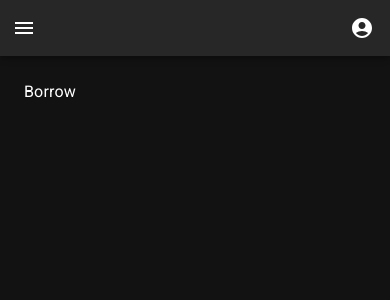
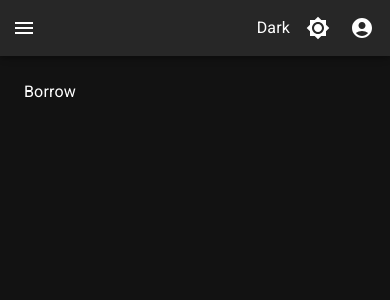
Before and after one commit to akib001/synthefi2.0, a Next.js app: page /borrow in a window 390 px wide. Shown: the top 300 px of the page. Built offline with nearby package versions, Linux system fonts and the light colour scheme; what @badrap/bar-of-progress would draw is missing.

Commit message:
Dark mode switching added

```diff
--- a/components/Layout.js
+++ b/components/Layout.js
@@ -16,8 +16,13 @@ import ListItemIcon from '@mui/material/ListItemIcon';
 import ListItemText from '@mui/material/ListItemText';
 import MenuIcon from '@mui/icons-material/Menu';
 import Toolbar from '@mui/material/Toolbar';
+import Brightness4Icon from '@mui/icons-material/Brightness4';
+import Brightness7Icon from '@mui/icons-material/Brightness7';
 import {mainNavbarItems} from './data/adminNavBarItems';
 import {useRouter} from 'next/router';
+import { useTheme } from '@mui/material/styles';
+import {useContext} from "react";
+import ColorModeCtx from "../store/theme-context";
 
 const drawerWidth = 240;
 
@@ -25,6 +30,9 @@ function Layout(props) {
     const { window } = props;
 
     const router = useRouter();
+    const theme = useTheme();
+
+    const colorMode = useContext(ColorModeCtx)
 
     const [mobileOpen, setMobileOpen] = React.useState(false);
 
@@ -70,46 +78,6 @@ function Layout(props) {
     const handleDrawerToggle = () => {
         setMobileOpen(!mobileOpen);
     };
-
-    const Search = styled('div')(({ theme }) => ({
-        position: 'relative',
-        borderRadius: theme.shape.borderRadius,
-        backgroundColor: alpha(theme.palette.common.white, 0.15),
-        '&:hover': {
-            backgroundColor: alpha(theme.palette.common.white, 0.25),
-        },
-        marginRight: theme.spacing(2),
-        marginLeft: 0,
-        width: '100%',
-        [theme.breakpoints.up('sm')]: {
-            marginLeft: theme.spacing(3),
-            width: 'auto',
-        },
-    }));
-
-    const SearchIconWrapper = styled('div')(({ theme }) => ({
-        padding: theme.spacing(0, 2),
-        height: '100%',
-        position: 'absolute',
-        pointerEvents: 'none',
-        display: 'flex',
-        alignItems: 'center',
-        justifyContent: 'center',
-    }));
-
-    const StyledInputBase = styled(InputBase)(({ theme }) => ({
-        color: 'inherit',
-        '& .MuiInputBase-input': {
-            padding: theme.spacing(1, 1, 1, 0),
-            // vertical padding + font size from searchIcon
-            paddingLeft: `calc(1em + ${theme.spacing(4)})`,
-            transition: theme.transitions.create('width'),
-            width: '100%',
-            [theme.breakpoints.up('md')]: {
-                width: '20ch',
-            },
-        },
-    }));
 
     const drawer = (
         <div>
@@ -177,10 +145,27 @@ function Layout(props) {
                         <MenuIcon />
                     </IconButton>
 
-
                     <Box
                         sx={{ display: 'flex', justifyContent: 'flex-end', width: '100%' }}
                     >
+                        {/*Dark Mode Button*/}
+
+                        <Box
+                            sx={{
+                                display: 'flex',
+                                alignItems: 'center',
+                                justifyContent: 'center',
+                                color: 'text.primary',
+                                borderRadius: 1,
+                                textTransform: 'capitalize'
+                            }}
+                        >
+                            {theme.palette.mode}
+                            <IconButton sx={{ ml: 1 }} onClick={colorMode.toggleColorMode} color="inherit">
+                                {theme.palette.mode === 'dark' ? <Brightness7Icon /> : <Brightness4Icon />}
+                            </IconButton>
+                        </Box>
+
                         <IconButton
                             size="large"
                             edge="end"
--- a/pages/_app.js
+++ b/pages/_app.js
@@ -4,18 +4,12 @@ import Layout from "../components/Layout";
 import Router from 'next/router';
 import {ThemeProvider, createTheme} from '@mui/material/styles';
 import CssBaseline from '@mui/material/CssBaseline';
+import {StyledEngineProvider} from "@mui/material";
+import {ColorModeCtxProvider} from "../store/theme-context";
 
-const darkTheme = createTheme({
-    palette: {
-        mode: 'dark',
-    },
-});
 
 const progress = new ProgressBar({
-    size: 4,
-    color: '#FE595E',
-    className: 'z-50',
-    delay: 100,
+    size: 4, color: '#FE595E', className: 'z-50', delay: 100,
 });
 
 // Router.events.on whenever there is a change on router it dispatches a action
@@ -25,7 +19,10 @@ Router.events.on('routeChangeError', progress.finish);
 
 
 export default function App({Component, pageProps}) {
-    return <ThemeProvider theme={darkTheme}>
-        <CssBaseline/><SnackbarProvider maxSnack={3}><Layout><Component {...pageProps} /></Layout></SnackbarProvider>
-    </ThemeProvider>
+    return <StyledEngineProvider injectFirst>
+        <ColorModeCtxProvider>
+            <CssBaseline/><SnackbarProvider
+            maxSnack={3}><Layout><Component {...pageProps} /></Layout></SnackbarProvider>
+        </ColorModeCtxProvider>
+    </StyledEngineProvider>
 }
--- /dev/null
+++ b/store/theme-context.js
@@ -0,0 +1,36 @@
+import * as React from 'react';
+import {ThemeProvider, createTheme} from "@mui/material/styles";
+
+const ColorModeCtx = React.createContext({ toggleColorMode: () => {} });
+
+export const ColorModeCtxProvider = ({children}) => {
+    const [mode, setMode] = React.useState('dark');
+    const colorMode = React.useMemo(
+        () => ({
+            toggleColorMode: () => {
+                setMode((prevMode) => (prevMode === 'dark' ? 'light' : 'dark'));
+            },
+        }),
+        [],
+    );
+
+    const theme = React.useMemo(
+        () =>
+            createTheme({
+                palette: {
+                    mode,
+                },
+            }),
+        [mode],
+    );
+
+    return (
+        <ColorModeCtx.Provider value={colorMode}>
+            <ThemeProvider theme={theme}>
+                {children}
+            </ThemeProvider>
+        </ColorModeCtx.Provider>
+    );
+}
+
+export default ColorModeCtx;
```
